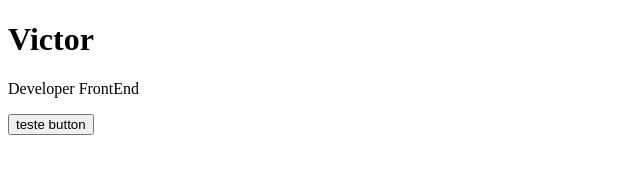
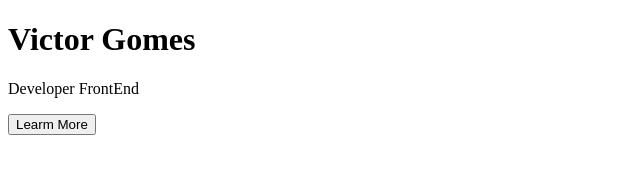
Before and after one commit to VictorGomes06/auladecss, a plain HTML site: page index.html in a window 1280 px wide. Shown: the whole page, without its empty margins (0-640 px from the left). Drawn offline with Linux system fonts and the light colour scheme.

Commit message:
alterações

```diff
--- a/index.html
+++ b/index.html
@@ -7,17 +7,21 @@
     <meta charset="UTF-8">
     <meta name="viewport" content="width=device-width, initial-scale=1.0">
     <title>Document</title>
+    <link rel="stylesheet" href="style.css">
+
+
 </head>
 <body>
 
+
     <main>
 
-        <h1>Victor</h1>
-        <p>Developer FrontEnd</p>
+        <h1>Victor Gomes</h1>
+        <p> Developer FrontEnd</p>
 
 
         <button>
-            teste button
+           Learm More
         </button>
 
 
```
